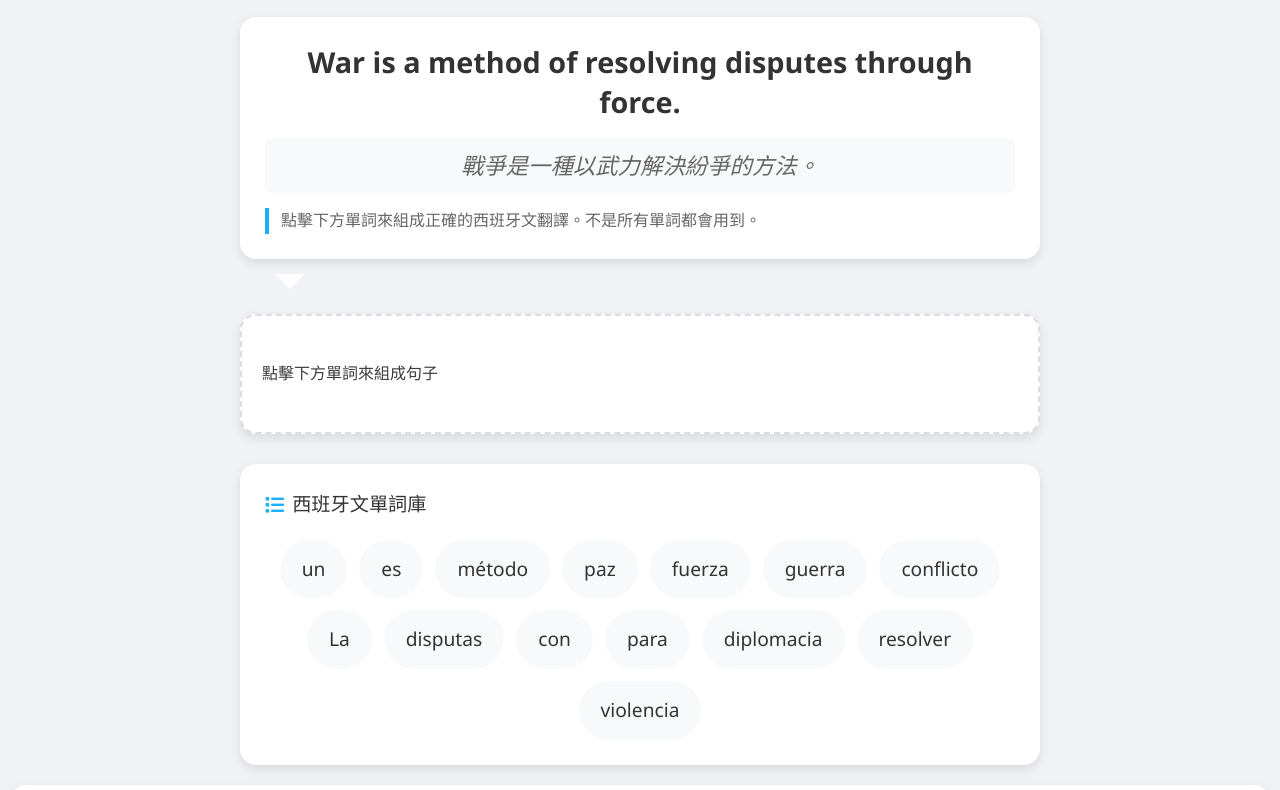
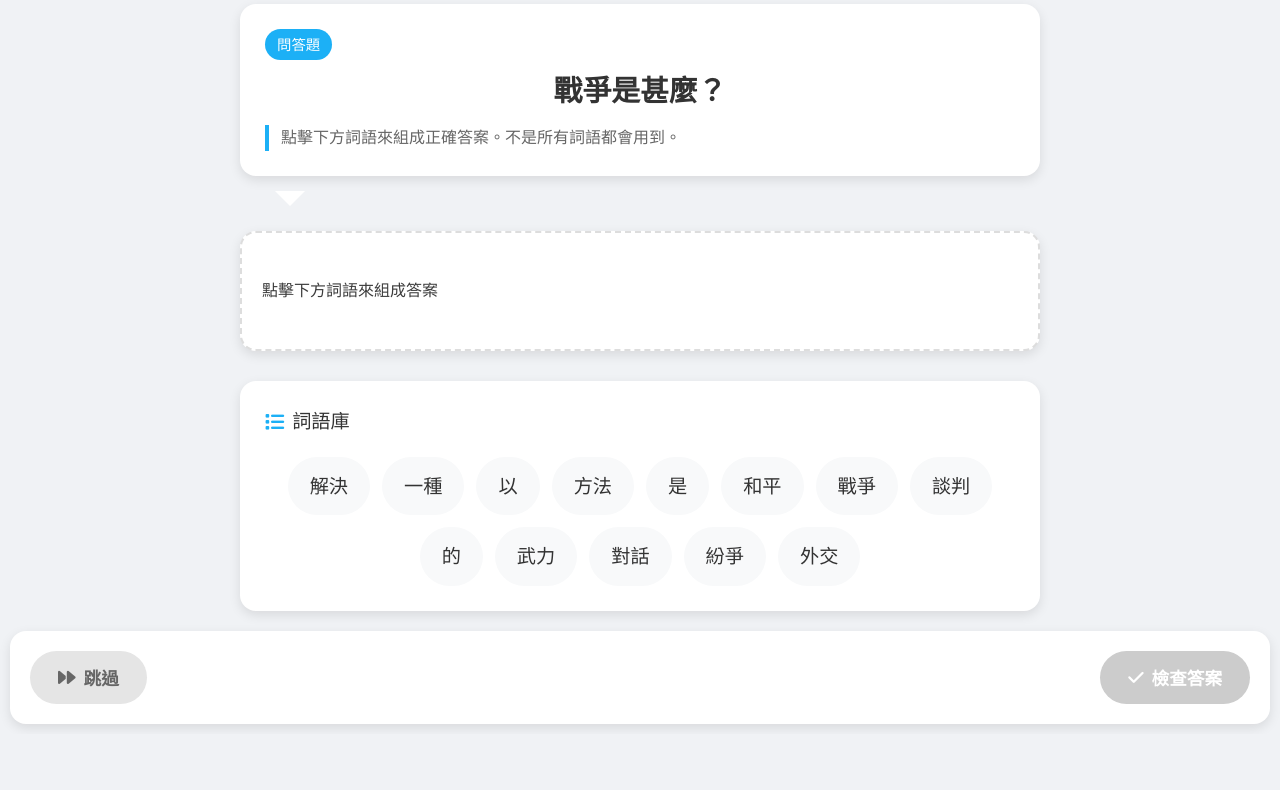
Before and after one commit to nattoisemobileai-max/PS-GS-6-4, a plain HTML site: page index.html in a window 1280 px wide. Shown: the part 271-1061 px from the top of the page. After the commit the page ends 1005 px from the top, so only its background shows below. Drawn offline with Linux system fonts and the light colour scheme.

Commit message:
Update index.html

```diff
--- a/index.html
+++ b/index.html
@@ -109,8 +109,9 @@
         }
 
         .logo {
-            width: 120px;
-            height: auto;
+            font-size: 1.5rem;
+            font-weight: bold;
+            color: var(--primary-color);
             filter: drop-shadow(0 2px 4px rgba(0, 0, 0, 0.1));
         }
 
@@ -150,7 +151,6 @@
         .sentence-en {
             font-size: 1.4rem;
             color: #666;
-            font-style: italic;
             text-align: center;
             margin-bottom: 15px;
             padding: 10px;
@@ -350,6 +350,17 @@
             display: block;
         }
 
+        /* Question Type Indicator */
+        .question-type {
+            display: inline-block;
+            background-color: var(--secondary-color);
+            color: white;
+            padding: 4px 12px;
+            border-radius: 20px;
+            font-size: 0.9rem;
+            margin-bottom: 10px;
+        }
+
         /* Responsive Design */
         @media (max-width: 768px) {
             .sentence {
@@ -403,7 +414,7 @@
 <body>
     <header>
         <h1><i class="fas fa-graduation-cap"></i> 小六第6冊第4課 - 戰爭與和平</h1>
-        <div class="lesson-info">常識問答比賽：將英文句子翻譯成西班牙文</div>
+        <div class="lesson-info">常識問答比賽：根據課文內容回答問題</div>
 
         <div class="progress-container">
             <div class="progress-bar" id="progressBar"></div>
@@ -413,24 +424,24 @@
 
     <div class="main-container">
         <div class="logo-container">
-            <div class="logo">📚 戰爭與和平問答比賽</div>
+            <div class="logo">📚 戰爭與和平常識問答</div>
         </div>
 
         <div class="speech-bubble">
-            <div class="sentence" id="sentence">War is a method of resolving disputes through force.</div>
-            <div class="sentence-en" id="sentenceTranslation">戰爭是一種以武力解決紛爭的方法。</div>
-            <div class="hint">點擊下方單詞來組成正確的西班牙文翻譯。不是所有單詞都會用到。</div>
+            <div class="question-type">問答題</div>
+            <div class="sentence" id="sentence">戰爭是甚麼？</div>
+            <div class="hint">點擊下方詞語來組成正確答案。不是所有詞語都會用到。</div>
         </div>
 
         <div class="destination-area" id="destinationArea">
-            <!-- 已選單詞將出現在這裡 -->
-            <div class="placeholder">點擊下方單詞來組成句子</div>
+            <!-- 已選詞語將出現在這裡 -->
+            <div class="placeholder">點擊下方詞語來組成答案</div>
         </div>
 
         <div class="word-bank">
-            <div class="word-bank-title"><i class="fas fa-list"></i> 西班牙文單詞庫</div>
+            <div class="word-bank-title"><i class="fas fa-list"></i> 詞語庫</div>
             <div class="words-container" id="wordsContainer">
-                <!-- 單詞將由JavaScript動態生成 -->
+                <!-- 詞語將由JavaScript動態生成 -->
             </div>
         </div>
 
@@ -447,77 +458,67 @@
     </footer>
 
     <script>
-        // 練習數據 - 基於《戰爭與和平》課文內容
+        // 練習數據 - 基於《戰爭與和平》課文內容的自問自答
         const exercises = [
             {
                 id: 1,
-                english: "War is a method of resolving disputes through force.",
-                chinese: "戰爭是一種以武力解決紛爭的方法。",
-                spanish: ["La", "guerra", "es", "un", "método", "para", "resolver", "disputas", "con", "fuerza"],
-                extraWords: ["conflicto", "paz", "diplomacia", "violencia"]
+                question: "戰爭是甚麼？",
+                answer: ["戰爭", "是", "一種", "以", "武力", "解決", "紛爭", "的", "方法"],
+                extraWords: ["和平", "談判", "對話", "外交"]
             },
             {
                 id: 2,
-                english: "Territorial disputes are a major cause of war.",
-                chinese: "領土紛爭是戰爭的主要原因之一。",
-                spanish: ["Las", "disputas", "territoriales", "son", "una", "causa", "principal", "de", "guerra"],
-                extraWords: ["económicas", "recursos", "petróleo", "religiosas"]
+                question: "為甚麼會爆發戰爭？",
+                answer: ["戰爭", "爆發", "的", "原因", "包括", "領土", "紛爭", "經濟", "利益", "宗教", "衝突", "勢力", "擴張"],
+                extraWords: ["文化", "交流", "貿易", "合作", "體育", "競賽"]
             },
             {
                 id: 3,
-                english: "War causes the loss of human lives and destruction of infrastructure.",
-                chinese: "戰爭導致人命傷亡和基礎設施破壞。",
-                spanish: ["La", "guerra", "causa", "pérdida", "de", "vidas", "humanas", "y", "destrucción", "de", "infraestructura"],
-                extraWords: ["edificios", "carreteras", "hospitales", "escuelas"]
+                question: "戰爭帶來哪些短期影響？",
+                answer: ["短期", "影響", "包括", "人命", "傷亡", "基礎", "設施", "破壞"],
+                extraWords: ["經濟", "發展", "文化交流", "教育", "進步", "科技", "創新"]
             },
             {
                 id: 4,
-                english: "Landmines remain a threat long after wars end.",
-                chinese: "地雷在戰爭結束後仍然構成長期威脅。",
-                spanish: ["Las", "minas", "terrestres", "siguen", "siendo", "una", "amenaza", "mucho", "después", "de", "las", "guerras"],
-                extraWords: ["bombas", "explosivos", "peligro", "seguridad"]
+                question: "戰爭帶來哪些長期影響？",
+                answer: ["長期", "影響", "包括", "地雷", "持續", "威脅", "土地", "荒廢", "難民", "流離失所", "心靈", "創傷"],
+                extraWords: ["經濟", "繁榮", "人口", "增長", "城市", "發展", "環境", "美化"]
             },
             {
                 id: 5,
-                english: "Refugees are forced to leave their homes due to war.",
-                chinese: "難民因戰爭被迫離開家園。",
-                spanish: ["Los", "refugiados", "se", "ven", "obligados", "a", "abandonar", "sus", "hogares", "debido", "a", "la", "guerra"],
-                extraWords: ["inmigrantes", "desplazados", "país", "nación"]
+                question: "請舉出近百年來的一些重要戰爭。",
+                answer: ["第一", "次", "世界", "大戰", "第二", "次", "世界", "大戰", "南北", "韓", "戰爭", "兩伊", "戰爭", "越南", "戰爭", "伊拉克", "戰爭"],
+                extraWords: ["冷戰", "貿易戰", "文化戰", "體育", "賽事", "奧運", "會"]
             },
             {
                 id: 6,
-                english: "The United Nations works to maintain world peace.",
-                chinese: "聯合國致力於維護世界和平。",
-                spanish: ["Las", "Naciones", "Unidas", "trabajan", "para", "mantener", "la", "paz", "mundial"],
-                extraWords: ["organización", "internacional", "países", "miembros"]
+                question: "聯合國如何維護世界和平？",
+                answer: ["聯合國", "的", "主要", "工作", "包括", "監察", "武裝", "組織", "調解", "紛爭", "援助", "難民", "消除", "大", "殺傷力", "武器"],
+                extraWords: ["舉辦", "運動會", "推廣", "旅遊", "發展", "經濟", "貿易"]
             },
             {
                 id: 7,
-                english: "Doctors Without Borders provides medical aid in war zones.",
-                chinese: "無國界醫生在戰區提供醫療援助。",
-                spanish: ["Médicos", "Sin", "Fronteras", "proporciona", "ayuda", "médica", "en", "zonas", "de", "guerra"],
-                extraWords: ["hospitales", "móviles", "voluntarios", "emergencia"]
+                question: "無國界醫生的主要工作是甚麼？",
+                answer: ["無國界", "醫生", "提供", "醫療", "援助", "曾", "獲", "諾貝爾", "和平", "獎"],
+                extraWords: ["教育", "服務", "建築", "工程", "農業", "發展", "科技", "研發"]
             },
             {
                 id: 8,
-                english: "Peace requires international cooperation and mutual respect.",
-                chinese: "和平需要國際合作和相互尊重。",
-                spanish: ["La", "paz", "requiere", "cooperación", "internacional", "y", "respeto", "mutuo"],
-                extraWords: ["diálogo", "entendimiento", "colaboración", "armonía"]
+                question: "戰爭對難民有甚麼影響？",
+                answer: ["難民", "因", "戰爭", "被迫", "離開", "家園", "面對", "親人", "失散", "或", "離世", "承受", "心靈", "創傷"],
+                extraWords: ["獲得", "新", "機會", "學習", "新", "技能", "認識", "新", "朋友", "體驗", "新", "文化"]
             },
             {
                 id: 9,
-                english: "World War I lasted from 1914 to 1918.",
-                chinese: "第一次世界大戰從1914年持續到1918年。",
-                spanish: ["La", "Primera", "Guerra", "Mundial", "duró", "de", "1914", "a", "1918"],
-                extraWords: ["segunda", "1939", "1945", "conflicto"]
+                question: "怎樣才能避免戰爭？",
+                answer: ["避免", "戰爭", "需要", "國際", "間", "合作", "彼此", "尊重", "互諒", "互讓", "透過", "對話", "與", "外交", "手段", "解決", "紛爭"],
+                extraWords: ["武力", "威脅", "經濟", "制裁", "軍事", "演習", "間諜", "活動"]
             },
             {
                 id: 10,
-                english: "Dialogue and negotiation are better than violence.",
-                chinese: "對話和談判比暴力更好。",
-                spanish: ["El", "diálogo", "y", "la", "negociación", "son", "mejores", "que", "la", "violencia"],
-                extraWords: ["fuerza", "combate", "batalla", "confrontación"]
+                question: "本課總結中強調了哪些維護和平的原則？",
+                answer: ["本課", "強調", "任何", "紛爭", "都", "不應", "以", "武力", "解決", "國際", "組織", "應", "促進", "合作", "通過", "尊重", "理解", "與", "讓步", "來", "維護", "世界", "和平"],
+                extraWords: ["競爭", "對抗", "孤立", "制裁", "威脅", "報復", "懲罰"]
             }
         ];
 
@@ -528,7 +529,6 @@
 
         // DOM元素
         const sentenceElement = document.getElementById('sentence');
-        const sentenceTranslationElement = document.getElementById('sentenceTranslation');
         const destinationArea = document.getElementById('destinationArea');
         const wordsContainer = document.getElementById('wordsContainer');
         const checkBtn = document.getElementById('checkBtn');
@@ -554,31 +554,30 @@
             // 重置狀態
             selectedWords = [];
             wordElements = [];
-            destinationArea.innerHTML = '<div class="placeholder">點擊下方單詞來組成句子</div>';
+            destinationArea.innerHTML = '<div class="placeholder">點擊下方詞語來組成答案</div>';
             destinationArea.classList.remove('active');
             feedbackElement.className = 'feedback';
             feedbackElement.textContent = '';
             checkBtn.disabled = true;
 
-            // 更新句子
-            sentenceElement.textContent = exercise.english;
-            sentenceTranslationElement.textContent = exercise.chinese;
+            // 更新問題
+            sentenceElement.textContent = exercise.question;
 
-            // 創建單詞庫
+            // 創建詞語庫
             createWordBank(exercise);
         }
 
-        // 創建單詞庫
+        // 創建詞語庫
         function createWordBank(exercise) {
             wordsContainer.innerHTML = '';
 
-            // 合併正確單詞和額外單詞
-            const allWords = [...exercise.spanish, ...exercise.extraWords];
+            // 合併正確詞語和額外詞語
+            const allWords = [...exercise.answer, ...exercise.extraWords];
 
             // 隨機排序
             const shuffledWords = shuffleArray([...allWords]);
 
-            // 創建單詞元素
+            // 創建詞語元素
             shuffledWords.forEach(word => {
                 const wordElement = document.createElement('div');
                 wordElement.className = 'word-option';
@@ -594,18 +593,18 @@
             });
         }
 
-        // 選擇單詞
+        // 選擇詞語
         function selectWord(word, element) {
-            // 如果單詞已被使用，則忽略
+            // 如果詞語已被使用，則忽略
             if (element.classList.contains('used')) {
                 return;
             }
 
-            // 標記單詞為已使用
+            // 標記詞語為已使用
             element.classList.add('used');
             element.classList.add('selected');
 
-            // 添加到已選單詞列表
+            // 添加到已選詞語列表
             selectedWords.push(word);
 
             // 更新目標區域
@@ -633,12 +632,12 @@
             });
         }
 
-        // 取消選擇單詞
+        // 取消選擇詞語
         function deselectWord(index) {
-            // 從已選單詞中移除
+            // 從已選詞語中移除
             const removedWord = selectedWords.splice(index, 1)[0];
 
-            // 找到對應的單詞元素並恢復
+            // 找到對應的詞語元素並恢復
             const wordElement = wordElements.find(item => item.word === removedWord && item.element.classList.contains('used'));
             if (wordElement) {
                 wordElement.element.classList.remove('used');
@@ -647,7 +646,7 @@
 
             // 更新目標區域
             if (selectedWords.length === 0) {
-                destinationArea.innerHTML = '<div class="placeholder">點擊下方單詞來組成句子</div>';
+                destinationArea.innerHTML = '<div class="placeholder">點擊下方詞語來組成答案</div>';
                 destinationArea.classList.remove('active');
                 checkBtn.disabled = true;
             } else {
@@ -658,30 +657,36 @@
         // 檢查答案
         function checkAnswer() {
             const currentExercise = exercises[currentExerciseIndex];
-            const correctAnswer = currentExercise.spanish;
+            const correctAnswer = currentExercise.answer;
 
             // 檢查是否完全匹配
             const isCorrect = arraysEqual(selectedWords, correctAnswer);
 
             // 顯示反饋
             if (isCorrect) {
-                feedbackElement.textContent = '✓ 正確！翻譯完全正確。';
+                feedbackElement.textContent = '✓ 正確！答案完全正確。';
                 feedbackElement.className = 'feedback correct';
+
+                // 顯示完整答案
+                const fullAnswer = correctAnswer.join('');
+                setTimeout(() => {
+                    feedbackElement.innerHTML += `<br><small>完整答案：${fullAnswer}</small>`;
+                }, 500);
 
                 // 自動進入下一題
                 setTimeout(() => {
                     nextExercise();
-                }, 1500);
+                }, 2000);
             } else {
                 feedbackElement.textContent = '✗ 不正確。請再試一次。';
                 feedbackElement.className = 'feedback incorrect';
 
-                // 標記錯誤的單詞
+                // 標記錯誤的詞語
                 markIncorrectWords(correctAnswer);
             }
         }
 
-        // 標記錯誤的單詞
+        // 標記錯誤的詞語
         function markIncorrectWords(correctAnswer) {
             const wordSlots = document.querySelectorAll('.word-slot');
 
```
